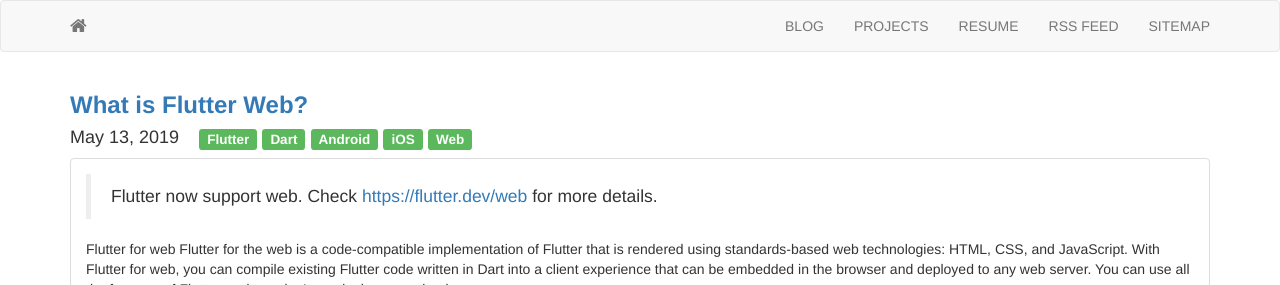
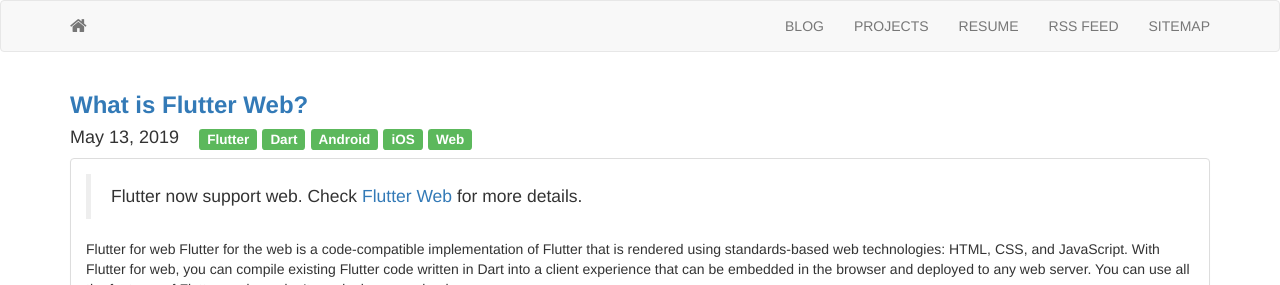
Before and after one commit to JideGuru/jideguru.github.io-first-, a Jekyll site: the page built from _posts/2019-05-13-post1.md, in a window 1280 px wide, cut to the strip 0-285 px from the top of the page. Built offline with Jekyll 4.4.1, drawn with Linux system fonts in a browser that asks for light colours; nearby versions of some CDN libraries; comment, search, counter and statistics services are not loaded; some of the changed lines change nothing that is shown.

Commit message:
edit a post

```diff
--- a/_posts/2019-05-13-post1.md
+++ b/_posts/2019-05-13-post1.md
@@ -9,7 +9,7 @@
 - Web
 ---
 
-> Flutter now support web. Check [https://flutter.dev/web](https://flutter.dev/web) for more details.
+> Flutter now support web. Check [Flutter Web](https://flutter.dev/web) for more details.
 
 <p>Flutter for web
 Flutter for the web is a code-compatible implementation of Flutter that is rendered using standards-based web technologies: HTML, CSS, and JavaScript. With Flutter for web, you can compile existing Flutter code written in Dart into a client experience that can be embedded in the browser and deployed to any web server. You can use all the features of Flutter, and you don’t need a browser plug-in.</p>
```
